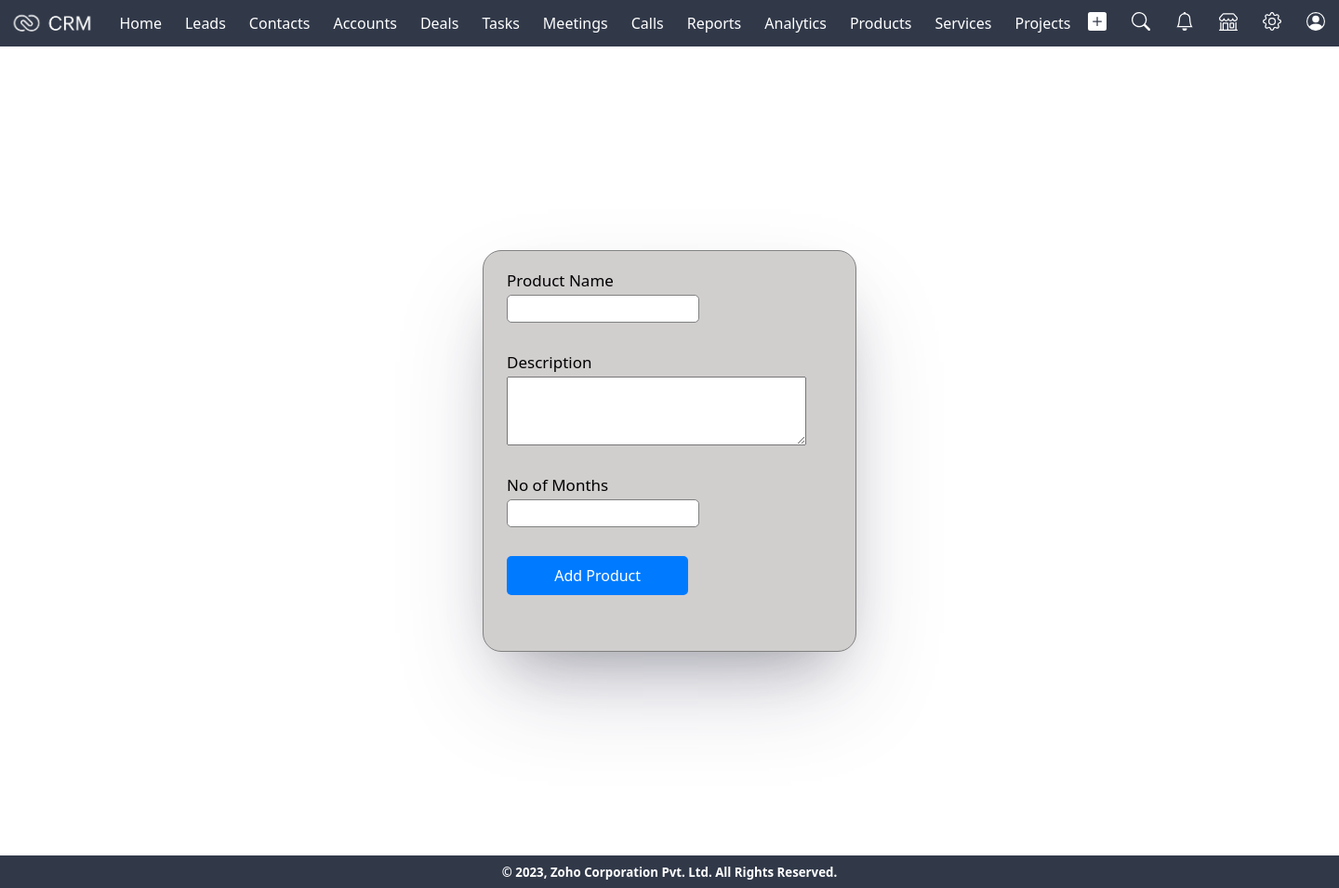
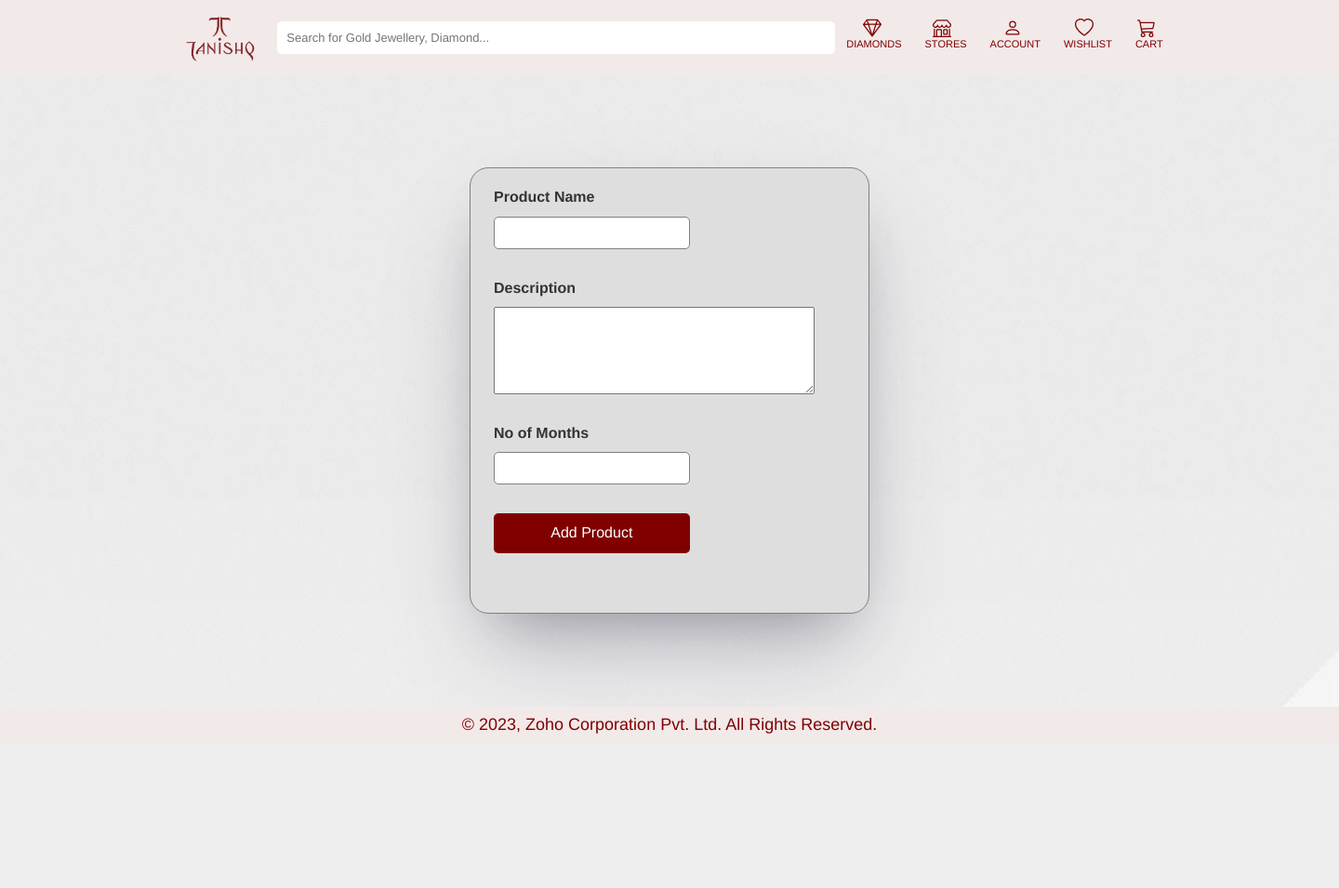
Before and after one commit to Akaash10/Jewellery-Management-System-Technicalstack, a PHP site: page /add_product.html in a window 1440 px wide. Shown: the whole page at 93% size. After the commit the page ends 789 px from the top, so only its background shows below. Run offline with PHP 8.4, Linux system fonts and the light colour scheme.

Commit message:
add_product updated with php and db

```diff
--- a/add_product.css
+++ b/add_product.css
@@ -1,65 +1,33 @@
 *{
     margin: 0;
     padding: 0;
-    font-family: system-ui, -apple-system, BlinkMacSystemFont, 'Segoe UI', Roboto, Oxygen, Ubuntu, Cantarell, 'Open Sans', 'Helvetica Neue', sans-serif;
-
 }
 body{
+    height: 100vh;
+    width: 100%;
     display: grid;
-    grid-template-rows: 50px 870px 35px;
-    grid-template-columns: 100%;
+    grid-template-rows: 80px 85% auto;
+    grid-template-columns: auto;
     grid-template-areas: "a"
     "b"
     "c";
 }
-.navbar{
+.header{
     grid-area: a;
-    height: 50px;
-    width: 100%;
-    background-color: #313949;
-    display: flex;
-    align-items: center;
-    justify-content: space-between;
 }
-.nav-a img{
-    height: 32px;
-}
-.nav-a{
-    display: flex;
-    justify-content: center;
-    align-items: center;
-    gap: 25px;
-    margin-left: 10px;
-
-}
-.nav-a a{
-    font-size: 16px;
-    text-decoration: none;
-    color: white;
-}
-.nav-b{
-    display: flex;
-    align-items: center;
-    justify-content: center;
-    margin-right: 15px;
-    gap: 27px;
-}
-.navbar a:hover{
-    color: white;
-    font-size: 18px;
-}
-.content-b{
+.main{
     grid-area: b;
+    background-image: url(./img/signinbg.jpeg);
     display: flex;
     align-items: center;
     justify-content: center;
 }
 .main-box{
-    height: 430px;
-    width: 400px;
+    height: 480px;
+    width: 430px;
     border-radius: 20px;
     border: 1px solid grey;
-    background-color: rgb(209, 206, 206);
+    background-color: rgb(222, 222, 222);
     box-shadow: rgba(255, 255, 255, 0.1) 0px 1px 1px 0px inset, rgba(50, 50, 93, 0.25) 0px 50px 100px -20px, rgba(0, 0, 0, 0.3) 0px 30px 60px -30px;
 }
 .main-box form{
@@ -69,7 +37,8 @@ body{
     gap: 4px;
     margin-left: 5px;
     padding: 20px;
-    font-size: 17px;
+    font-size: 16px;
+    font-weight: 300;
 }
 .main-box form input{
     width: 55%;
@@ -94,16 +63,9 @@ body{
     align-items: center;
     font-size: 15px;
 }
-.content-c{
-    grid-area: c;
-    background-color: #313949;
-    display: flex;
-    justify-content: center;
-    align-items: center;
-    color: white;
-}
+
 #add-product-button {
-    background-color: #007bff;
+    background-color: maroon;
     color: white;
     font-size: 16px;
     padding: 10px 20px;
@@ -112,5 +74,84 @@ body{
     cursor: pointer;
 }
 #add-product-button:hover {
-    background-color: #0056b3;
+    opacity: .8;
 }
+.myfooter{
+    grid-area: c;
+    background-color: #F2E9E9;
+    color: maroon;
+    display: flex;
+    justify-content: center;
+    align-items: center;
+}
+
+.mynavbar{
+    height: 80px;
+    width: 100%;
+    background-color: #F2E9E9;
+    display: flex;
+    align-items: center;
+    justify-content: center;
+}
+.mynavbar-content{
+    display: flex;
+    align-items: center;
+    gap: 5px;
+}
+#in-bar{
+    height: 35px;
+    width: 600px;
+    border-style: none;
+    font-size: 13px;
+    padding: 10px;
+    border-radius: 5px;
+}
+.mynavbar-content img{
+    height: 65px;
+    padding-right: 15px;
+}
+#nav-font{
+    font-size: 11px;
+}
+.icon-flex{
+    display: flex;
+    gap: 25px;
+    margin-left: 12px;
+    color: maroon;
+    margin-top: 5px;
+}
+#g1{
+    margin-left: 18px;
+}
+#g2{
+    margin-left: 8px;
+}
+#g3{
+    margin-left: 14px;
+}
+#g4{
+    margin-left: 12px;
+}
+#g5{
+    margin-left: 2px;
+}
+#g1:hover{
+    height: 19px;
+    width: 19px;
+}
+#g2:hover{
+    height: 19px;
+    width: 19px;
+}
+#g3:hover{
+    height: 19px;
+    width: 19px;
+}
+#g4:hover{
+    height: 19px;
+    width: 19px;
+}
+#g5:hover{
+    height: 19px;
+    width: 19px;
+}
--- a/add_product.html
+++ b/add_product.html
@@ -1,54 +1,49 @@
-
 <!DOCTYPE html>
-<html>
+<html lang="en">
 <head>
-    <title>Addproduct_page</title>
+    <meta charset="UTF-8">
+    <meta name="viewport" content="width=device-width, initial-scale=1.0">
+    <title>Add_product</title>
+    <link href="https://maxcdn.bootstrapcdn.com/bootstrap/4.5.2/css/bootstrap.min.css" rel="stylesheet">
+    <link rel="stylesheet" href="https://maxcdn.bootstrapcdn.com/bootstrap/3.4.1/css/bootstrap.min.css">
+    <script src="https://ajax.googleapis.com/ajax/libs/jquery/3.6.4/jquery.min.js"></script>
+    <script src="https://maxcdn.bootstrapcdn.com/bootstrap/3.4.1/js/bootstrap.min.js"></script>
+    <script src="https://ajax.googleapis.com/ajax/libs/jquery/3.5.1/jquery.min.js"></script>
+    <script src="https://cdnjs.cloudflare.com/ajax/libs/popper.js/1.16.0/umd/popper.min.js"></script>
+    <script src="https://maxcdn.bootstrapcdn.com/bootstrap/4.5.2/js/bootstrap.min.js"></script>
+    <link href="https://unpkg.com/aos@2.3.1/dist/aos.css" rel="stylesheet">
     <link rel="stylesheet" href="./add_product.css">
 </head>
 <body>
-    <div class="navbar">
-        <div class="nav-a">
-            <img src="./img/scrm.png" alt="">
-            <a href="">Home</a>
-            <a href="">Leads</a>
-            <a href="">Contacts</a>
-            <a href="">Accounts</a>
-            <a href="">Deals</a>
-            <a href="">Tasks</a>
-            <a href="">Meetings</a>
-            <a href="">Calls</a>
-            <a href="">Reports</a>
-            <a href="">Analytics</a>
-            <a href="">Products</a>
-            <a href="">Services</a>
-            <a href="">Projects</a>
+    <div class="header">
+        <div class="mynavbar">
+            <div class="mynavbar-content">
+                <img src="./img/tlogo.png" alt="">
+                <input type="text" id="in-bar" placeholder="Search for Gold Jewellery, Diamond...">
             </div>
-        <div class="nav-b">
-            <a href=""><svg xmlns="http://www.w3.org/2000/svg" width="20" height="20" fill="white" class="bi bi-plus-square-fill" viewBox="0 0 16 16">
-                <path d="M2 0a2 2 0 0 0-2 2v12a2 2 0 0 0 2 2h12a2 2 0 0 0 2-2V2a2 2 0 0 0-2-2H2zm6.5 4.5v3h3a.5.5 0 0 1 0 1h-3v3a.5.5 0 0 1-1 0v-3h-3a.5.5 0 0 1 0-1h3v-3a.5.5 0 0 1 1 0z"/>
-              </svg></a>
-            <a href=""><svg xmlns="http://www.w3.org/2000/svg" width="20" height="20" fill="white" class="bi bi-search" viewBox="0 0 16 16">
-                <path d="M11.742 10.344a6.5 6.5 0 1 0-1.397 1.398h-.001c.03.04.062.078.098.115l3.85 3.85a1 1 0 0 0 1.415-1.414l-3.85-3.85a1.007 1.007 0 0 0-.115-.1zM12 6.5a5.5 5.5 0 1 1-11 0 5.5 5.5 0 0 1 11 0z"/>
-              </svg></a>
-            <a href=""><svg xmlns="http://www.w3.org/2000/svg" width="20" height="20" fill="white" class="bi bi-bell" viewBox="0 0 16 16">
-                <path d="M8 16a2 2 0 0 0 2-2H6a2 2 0 0 0 2 2zM8 1.918l-.797.161A4.002 4.002 0 0 0 4 6c0 .628-.134 2.197-.459 3.742-.16.767-.376 1.566-.663 2.258h10.244c-.287-.692-.502-1.49-.663-2.258C12.134 8.197 12 6.628 12 6a4.002 4.002 0 0 0-3.203-3.92L8 1.917zM14.22 12c.223.447.481.801.78 1H1c.299-.199.557-.553.78-1C2.68 10.2 3 6.88 3 6c0-2.42 1.72-4.44 4.005-4.901a1 1 0 1 1 1.99 0A5.002 5.002 0 0 1 13 6c0 .88.32 4.2 1.22 6z"/>
-              </svg></a>
-            <a href=""><svg xmlns="http://www.w3.org/2000/svg" width="20" height="20" fill="white" class="bi bi-shop" viewBox="0 0 16 16">
+            <div class="icon-flex">
+                <span><svg id="g1" xmlns="http://www.w3.org/2000/svg" width="20" height="20" fill="maroon" class="bi bi-gem" viewBox="0 0 16 16">
+                    <path d="M3.1.7a.5.5 0 0 1 .4-.2h9a.5.5 0 0 1 .4.2l2.976 3.974c.149.185.156.45.01.644L8.4 15.3a.5.5 0 0 1-.8 0L.1 5.3a.5.5 0 0 1 0-.6l3-4zm11.386 3.785-1.806-2.41-.776 2.413 2.582-.003zm-3.633.004.961-2.989H4.186l.963 2.995 5.704-.006zM5.47 5.495 8 13.366l2.532-7.876-5.062.005zm-1.371-.999-.78-2.422-1.818 2.425 2.598-.003zM1.499 5.5l5.113 6.817-2.192-6.82L1.5 5.5zm7.889 6.817 5.123-6.83-2.928.002-2.195 6.828z"/>
+                </svg><br><p id="nav-font">DIAMONDS</p></span>
+                <span><svg id="g2" xmlns="http://www.w3.org/2000/svg" width="20" height="20" fill="maroon" class="bi bi-shop" viewBox="0 0 16 16">
                     <path d="M2.97 1.35A1 1 0 0 1 3.73 1h8.54a1 1 0 0 1 .76.35l2.609 3.044A1.5 1.5 0 0 1 16 5.37v.255a2.375 2.375 0 0 1-4.25 1.458A2.371 2.371 0 0 1 9.875 8 2.37 2.37 0 0 1 8 7.083 2.37 2.37 0 0 1 6.125 8a2.37 2.37 0 0 1-1.875-.917A2.375 2.375 0 0 1 0 5.625V5.37a1.5 1.5 0 0 1 .361-.976l2.61-3.045zm1.78 4.275a1.375 1.375 0 0 0 2.75 0 .5.5 0 0 1 1 0 1.375 1.375 0 0 0 2.75 0 .5.5 0 0 1 1 0 1.375 1.375 0 1 0 2.75 0V5.37a.5.5 0 0 0-.12-.325L12.27 2H3.73L1.12 5.045A.5.5 0 0 0 1 5.37v.255a1.375 1.375 0 0 0 2.75 0 .5.5 0 0 1 1 0zM1.5 8.5A.5.5 0 0 1 2 9v6h1v-5a1 1 0 0 1 1-1h3a1 1 0 0 1 1 1v5h6V9a.5.5 0 0 1 1 0v6h.5a.5.5 0 0 1 0 1H.5a.5.5 0 0 1 0-1H1V9a.5.5 0 0 1 .5-.5zM4 15h3v-5H4v5zm5-5a1 1 0 0 1 1-1h2a1 1 0 0 1 1 1v3a1 1 0 0 1-1 1h-2a1 1 0 0 1-1-1v-3zm3 0h-2v3h2v-3z"/>
-              </svg></a>
-            <a href=""><svg xmlns="http://www.w3.org/2000/svg" width="20" height="20" fill="white" class="bi bi-gear" viewBox="0 0 16 16">
-                <path d="M8 4.754a3.246 3.246 0 1 0 0 6.492 3.246 3.246 0 0 0 0-6.492zM5.754 8a2.246 2.246 0 1 1 4.492 0 2.246 2.246 0 0 1-4.492 0z"/>
-                <path d="M9.796 1.343c-.527-1.79-3.065-1.79-3.592 0l-.094.319a.873.873 0 0 1-1.255.52l-.292-.16c-1.64-.892-3.433.902-2.54 2.541l.159.292a.873.873 0 0 1-.52 1.255l-.319.094c-1.79.527-1.79 3.065 0 3.592l.319.094a.873.873 0 0 1 .52 1.255l-.16.292c-.892 1.64.901 3.434 2.541 2.54l.292-.159a.873.873 0 0 1 1.255.52l.094.319c.527 1.79 3.065 1.79 3.592 0l.094-.319a.873.873 0 0 1 1.255-.52l.292.16c1.64.893 3.434-.902 2.54-2.541l-.159-.292a.873.873 0 0 1 .52-1.255l.319-.094c1.79-.527 1.79-3.065 0-3.592l-.319-.094a.873.873 0 0 1-.52-1.255l.16-.292c.893-1.64-.902-3.433-2.541-2.54l-.292.159a.873.873 0 0 1-1.255-.52l-.094-.319zm-2.633.283c.246-.835 1.428-.835 1.674 0l.094.319a1.873 1.873 0 0 0 2.693 1.115l.291-.16c.764-.415 1.6.42 1.184 1.185l-.159.292a1.873 1.873 0 0 0 1.116 2.692l.318.094c.835.246.835 1.428 0 1.674l-.319.094a1.873 1.873 0 0 0-1.115 2.693l.16.291c.415.764-.42 1.6-1.185 1.184l-.291-.159a1.873 1.873 0 0 0-2.693 1.116l-.094.318c-.246.835-1.428.835-1.674 0l-.094-.319a1.873 1.873 0 0 0-2.692-1.115l-.292.16c-.764.415-1.6-.42-1.184-1.185l.159-.291A1.873 1.873 0 0 0 1.945 8.93l-.319-.094c-.835-.246-.835-1.428 0-1.674l.319-.094A1.873 1.873 0 0 0 3.06 4.377l-.16-.292c-.415-.764.42-1.6 1.185-1.184l.292.159a1.873 1.873 0 0 0 2.692-1.115l.094-.319z"/>
-              </svg></a>
-            <a href=""><svg xmlns="http://www.w3.org/2000/svg" width="20" height="20" fill="white" class="bi bi-person-circle" viewBox="0 0 16 16">
-                <path d="M11 6a3 3 0 1 1-6 0 3 3 0 0 1 6 0z"/>
-                <path fill-rule="evenodd" d="M0 8a8 8 0 1 1 16 0A8 8 0 0 1 0 8zm8-7a7 7 0 0 0-5.468 11.37C3.242 11.226 4.805 10 8 10s4.757 1.225 5.468 2.37A7 7 0 0 0 8 1z"/>
-              </svg></a>
+                  </svg><br><p id="nav-font">STORES</p></span>
+                <span><svg id="g3" xmlns="http://www.w3.org/2000/svg" width="20" height="20" fill="maroon" class="bi bi-person" viewBox="0 0 16 16">
+                    <path d="M8 8a3 3 0 1 0 0-6 3 3 0 0 0 0 6Zm2-3a2 2 0 1 1-4 0 2 2 0 0 1 4 0Zm4 8c0 1-1 1-1 1H3s-1 0-1-1 1-4 6-4 6 3 6 4Zm-1-.004c-.001-.246-.154-.986-.832-1.664C11.516 10.68 10.289 10 8 10c-2.29 0-3.516.68-4.168 1.332-.678.678-.83 1.418-.832 1.664h10Z"/>
+                  </svg><br><p id="nav-font">ACCOUNT</p></span>
+                <span><svg id="g4" xmlns="http://www.w3.org/2000/svg" width="20" height="20" fill="maroon" class="bi bi-heart" viewBox="0 0 16 16">
+                    <path d="m8 2.748-.717-.737C5.6.281 2.514.878 1.4 3.053c-.523 1.023-.641 2.5.314 4.385.92 1.815 2.834 3.989 6.286 6.357 3.452-2.368 5.365-4.542 6.286-6.357.955-1.886.838-3.362.314-4.385C13.486.878 10.4.28 8.717 2.01L8 2.748zM8 15C-7.333 4.868 3.279-3.04 7.824 1.143c.06.055.119.112.176.171a3.12 3.12 0 0 1 .176-.17C12.72-3.042 23.333 4.867 8 15z"/>
+                  </svg><br><p id="nav-font">WISHLIST</p></span>
+                <span><svg id="g5" xmlns="http://www.w3.org/2000/svg" width="20" height="20" fill="maroon" class="bi bi-cart3" viewBox="0 0 16 16">
+                    <path d="M0 1.5A.5.5 0 0 1 .5 1H2a.5.5 0 0 1 .485.379L2.89 3H14.5a.5.5 0 0 1 .49.598l-1 5a.5.5 0 0 1-.465.401l-9.397.472L4.415 11H13a.5.5 0 0 1 0 1H4a.5.5 0 0 1-.491-.408L2.01 3.607 1.61 2H.5a.5.5 0 0 1-.5-.5zM3.102 4l.84 4.479 9.144-.459L13.89 4H3.102zM5 12a2 2 0 1 0 0 4 2 2 0 0 0 0-4zm7 0a2 2 0 1 0 0 4 2 2 0 0 0 0-4zm-7 1a1 1 0 1 1 0 2 1 1 0 0 1 0-2zm7 0a1 1 0 1 1 0 2 1 1 0 0 1 0-2z"/>
+                  </svg><br><p id="nav-font">CART</p></span>
             </div>
         </div>
+    </div>
+    <div class="main">
         <div class="content-b">
             <div class="main-box">
-            <form action="add_product.php" method="POST">
+                <form action="./add_product.php" method="POST">
                     <label for="name">Product Name</label>
                     <input type="text" id="name" name="name" required><br>
 
@@ -62,8 +57,9 @@
                 </form>
             </div>
         </div>
-    <div class="content-c">
-        <h5>© 2023, Zoho Corporation Pvt. Ltd. All Rights Reserved.</h5>
+    </div>
+    <div class="myfooter">
+        <h4>© 2023, Zoho Corporation Pvt. Ltd. All Rights Reserved.</h4>
     </div>
 </body>
 </html>
--- a/basiclogin_page.html
+++ b/basiclogin_page.html
@@ -9,7 +9,7 @@
         <div class="first-seca"></div>
         <div class="first-secmain">
             <div class="secmaina">
-                <img src="./img/logo.png" alt="logo">
+                <h2 style="font-weight: 300;">Tanishq Accounts</h2>
                 <button id="b1"><svg xmlns="http://www.w3.org/2000/svg" width="15" height="15" fill="currentColor" class="bi bi-qr-code-scan" viewBox="0 0 16 16">
                 <path d="M0 .5A.5.5 0 0 1 .5 0h3a.5.5 0 0 1 0 1H1v2.5a.5.5 0 0 1-1 0v-3Zm12 0a.5.5 0 0 1 .5-.5h3a.5.5 0 0 1 .5.5v3a.5.5 0 0 1-1 0V1h-2.5a.5.5 0 0 1-.5-.5ZM.5 12a.5.5 0 0 1 .5.5V15h2.5a.5.5 0 0 1 0 1h-3a.5.5 0 0 1-.5-.5v-3a.5.5 0 0 1 .5-.5Zm15 0a.5.5 0 0 1 .5.5v3a.5.5 0 0 1-.5.5h-3a.5.5 0 0 1 0-1H15v-2.5a.5.5 0 0 1 .5-.5ZM4 4h1v1H4V4Z"/>
                 <path d="M7 2H2v5h5V2ZM3 3h3v3H3V3Zm2 8H4v1h1v-1Z"/>
@@ -20,7 +20,7 @@
              </button>
             </div>
             <div class="secmainb">
-                <p>Sign in<br><p id="p1">to access CRM</p></p>
+                <p>Sign in<br><p id="p1">to access Account</p></p>
             </div>
             <div class="secmainc">
                 <form action="signin.php" method="POST">
```
Also changed, not shown: add_product.php (+3 -9 lines). Lines whose indentation alone changed are shown as unchanged.
